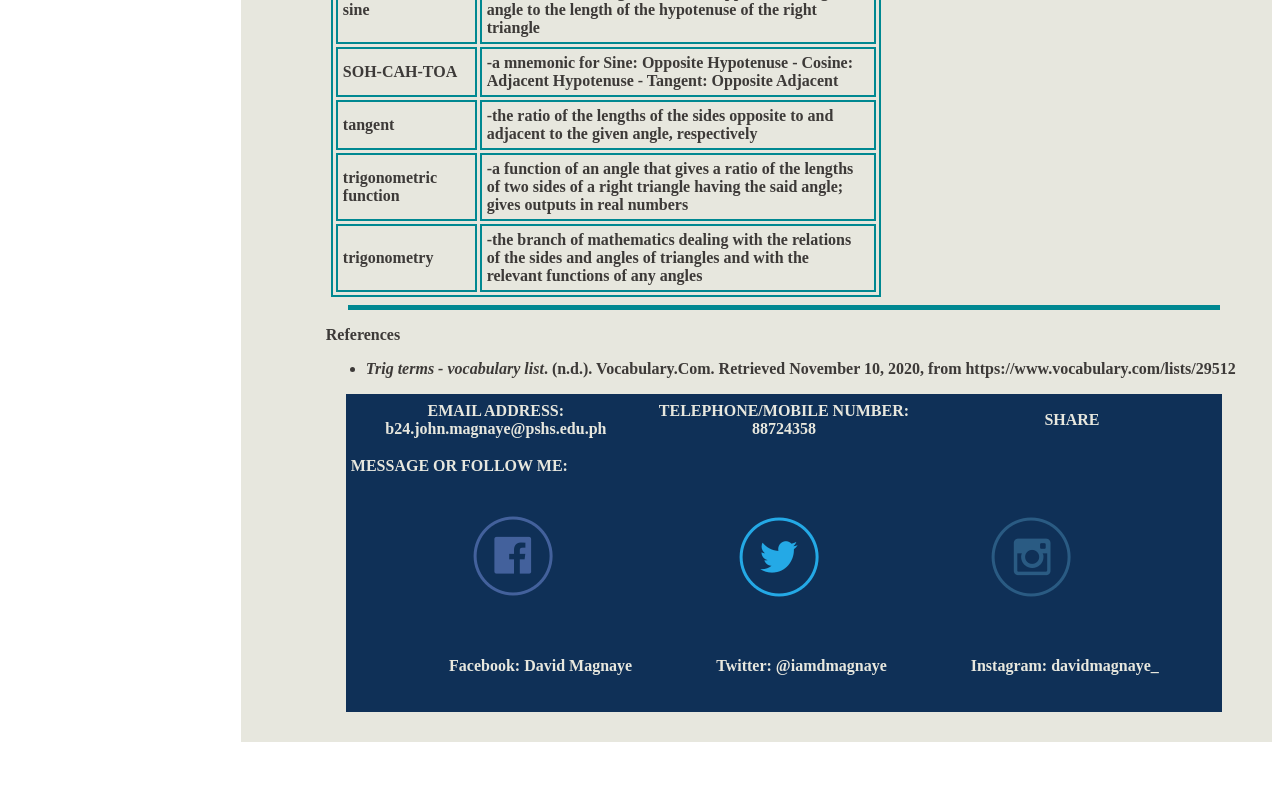
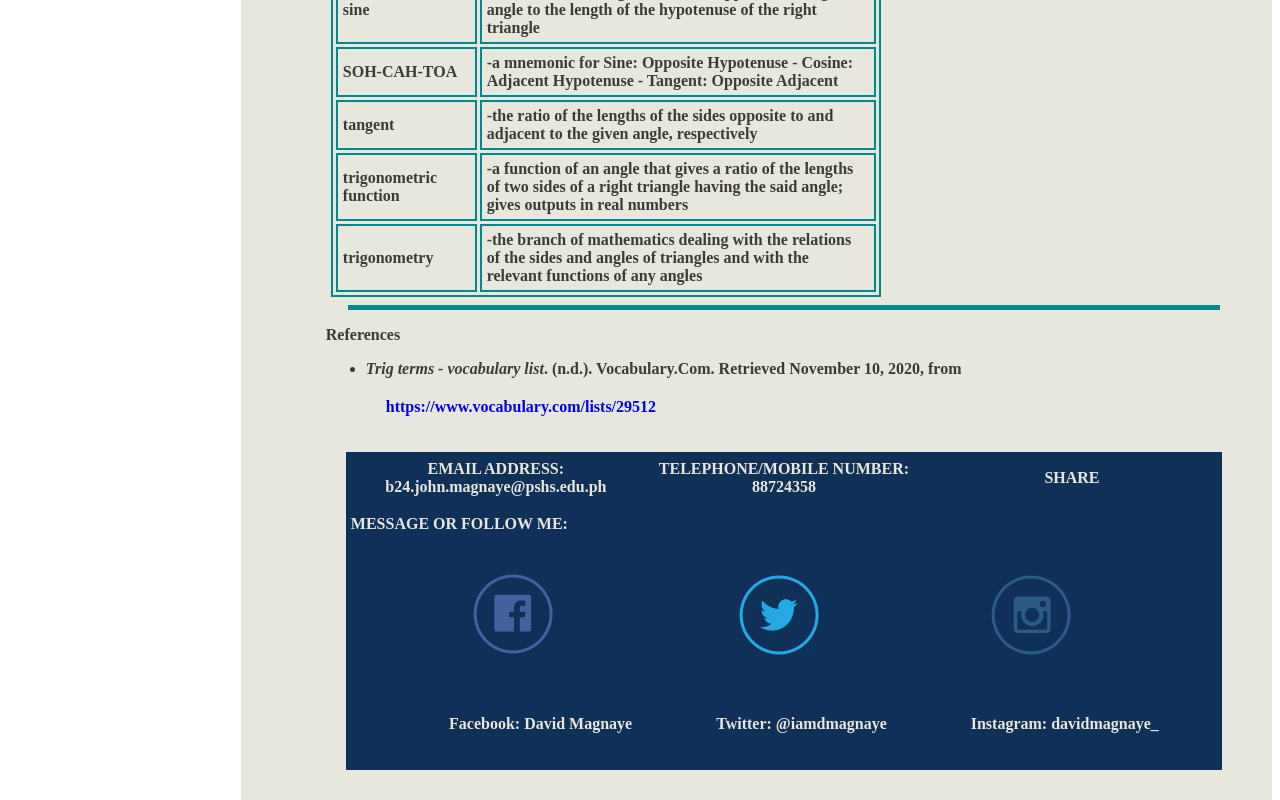
Before and after one commit to DavidMagnaye/DavidMagnaye.github.io, a plain HTML site: page htdocs/definitions (FINAL).html in a window 1280 px wide. Shown: the part 923-1723 px from the top of the page. Before the commit the page ends 1665 px from the top, so only its background shows below. Drawn offline with Linux system fonts and the light colour scheme; a web font is replaced by a local one.

Commit message:
fixed website(2)

```diff
--- a/htdocs/definitions (FINAL).html
+++ b/htdocs/definitions (FINAL).html
@@ -219,7 +219,8 @@
 				<p>References</p>
 				<ul>
 					<li><em>Trig terms - vocabulary list</em>. (n.d.). Vocabulary.Com.
-					Retrieved November 10, 2020, from  https://www.vocabulary.com/lists/29512</li>
+					Retrieved November 10, 2020, from  <a href="https://www.vocabulary.com/lists/29512">
+					 https://www.vocabulary.com/lists/29512</a></li>
 				</ul>
 
 				<!--footer of the webpage-->
```
